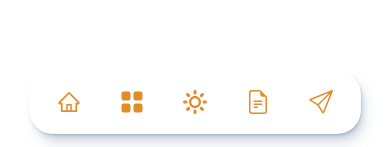
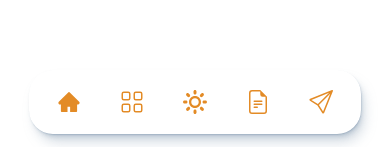
Before and after one commit to K0ppai/Koppai_Portfolio, a React (Vite) app: page /projects in a window 390 px wide. Shown: the part 694-841 px from the top of the page. Built offline with nearby package versions, Linux system fonts and the light colour scheme; a web font is replaced by a local one.

Commit message:
Change navbar to a tags for sections views

```diff
--- a/src/components/NavBar/NavBarMobile.jsx
+++ b/src/components/NavBar/NavBarMobile.jsx
@@ -1,4 +1,4 @@
-import { NavLink, useLocation } from 'react-router-dom';
+import { NavLink, useLocation, useNavigate } from 'react-router-dom';
 import {
   BsFileEarmarkText,
   BsFillMoonStarsFill,
@@ -10,56 +10,103 @@ import {
 import { ImSun } from 'react-icons/im';
 import { AiFillHome, AiOutlineHome } from 'react-icons/ai';
 import PropTypes from 'prop-types';
+import { useState, useEffect } from 'react';
 
 const NavBarMobile = ({ darkMode, toggleDarkMode }) => {
+  const [activeSection, setActiveSection] = useState('about-me');
   const path = useLocation().pathname;
+  const navigate = useNavigate();
+  const sections = ['about-me', 'projects', 'contact'];
+
+
+  const handleIntersection = (entries) => {
+    entries.forEach((entry) => {
+      if (entry.isIntersecting) {
+        setActiveSection(entry.target.id);
+      }
+    });
+  };
+
+  const handleNavigation = (sectionId) => {
+    if (path.startsWith('/projects/')) {
+      navigate('/');
+    }
+    const sectionElement = document.getElementById(sectionId);
+    if (sectionElement) {
+      sectionElement.scrollIntoView({ behavior: 'smooth', block: 'start' });
+    }
+  };
+
+  useEffect(() => {
+    const observer = new IntersectionObserver(handleIntersection, {
+      rootMargin: '-50% 0px -50% 0px',
+    });
+
+    sections.forEach((section) => {
+      const target = document.getElementById(section);
+      if (target) {
+        observer.observe(target);
+      }
+    });
+
+    return () => {
+      observer.disconnect();
+    };
+  }, [sections]);
 
   return (
     <div className="flex justify-center">
       <div
         className={`${
           darkMode ? 'shadow-drop-dark' : 'shadow-drop-light'
-        } fixed bottom-4 z-30 flex w-[85vw] items-center justify-around rounded-3xl bg-white bg-opacity-40 py-5 px-2  text-text_light dark:bg-bg_dark dark:text-text_dark md:hidden`}
+        } fixed bottom-4 z-30 flex w-[85vw] items-center justify-around rounded-3xl bg-white bg-opacity-40 px-2 py-5  text-text_light dark:bg-bg_dark dark:text-text_dark md:hidden`}
       >
-        <NavLink to="/" className="flex flex-col items-center justify-center">
-          {path === '/' ? (
+        <a
+          href="#about-me"
+          className="flex flex-col items-center justify-center"
+          onClick={() => handleNavigation('about-me')}
+        >
+          {activeSection === 'about-me' ? (
             <AiFillHome className="text-2xl text-primary_dark" />
           ) : (
             <AiOutlineHome className="text-2xl text-primary_dark" />
           )}
-          {/* <span className='text-bg_card_pale_dark dark:text-secondary_pale_light'>About</span> */}
-        </NavLink>
-        <NavLink to="/projects" className="flex flex-col items-center justify-center">
-          {path === '/projects' ? (
+        </a>
+        <a
+          href="#projects"
+          className="flex flex-col items-center justify-center"
+          onClick={() => handleNavigation('projects')}
+        >
+          {activeSection === 'projects' ? (
             <BsFillGridFill className="text-2xl text-primary_dark" />
           ) : (
             <BsGrid className="text-2xl text-primary_dark" />
           )}
-          {/* <span className='text-bg_card_pale_dark dark:text-secondary_pale_light'>Projects</span> */}
-        </NavLink>
+        </a>
         <button className="flex flex-col items-center justify-center" onClick={toggleDarkMode}>
           {darkMode ? (
             <BsFillMoonStarsFill className="text-2xl text-primary_dark" />
           ) : (
             <ImSun className="text-2xl text-primary_dark" />
           )}
-          {/* <span className='text-bg_card_pale_dark dark:text-secondary_pale_light'>{darkMode ? 'Dark' : 'Light'}</span> */}
         </button>
         <NavLink
           to="https://drive.google.com/file/d/1ulRSgcJ64u2OVebKbS7-22qyLPuJrHi4/view?usp=drive_link"
           className="flex flex-col items-center justify-center"
         >
           <BsFileEarmarkText className="text-2xl text-primary_dark" />
-          {/* <span className='text-bg_card_pale_dark dark:text-secondary_pale_light'>Resume</span> */}
         </NavLink>
-        <NavLink to="/contact" className="flex flex-col items-center justify-center">
-          {path === '/contact' ? (
+        <a
+          href="#contact"
+          className="flex flex-col items-center justify-center"
+          onClick={() => handleNavigation('contact')}
+        >
+          {activeSection === 'contact' ? (
             <BsFillSendFill className="text-2xl text-primary_dark" />
           ) : (
             <BsSend className="text-2xl text-primary_dark" />
           )}
-          {/* <span className='text-bg_card_pale_dark dark:text-secondary_pale_light'>Contact</span> */}
-        </NavLink>
+        </a>
       </div>
     </div>
   );
```
